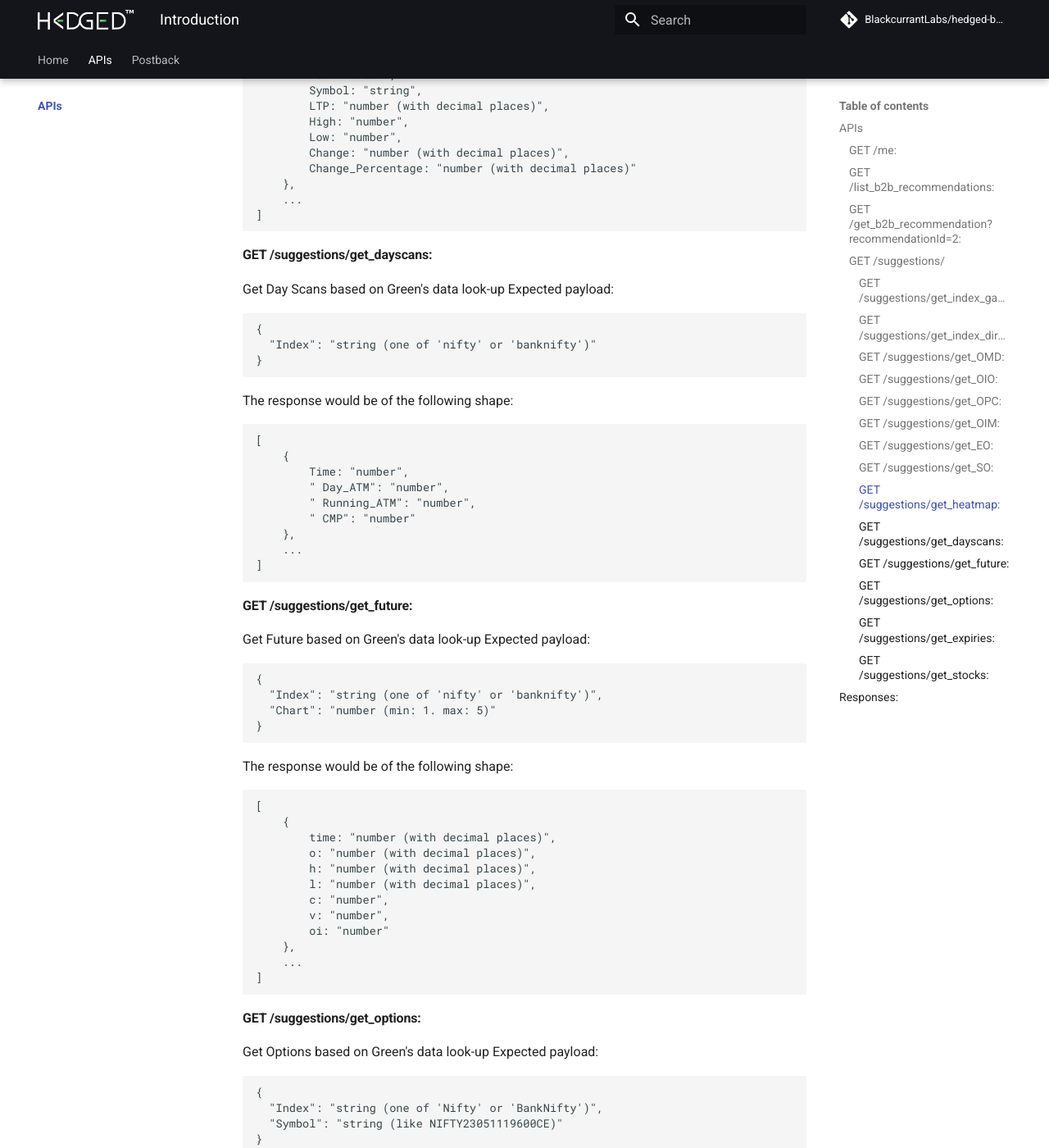
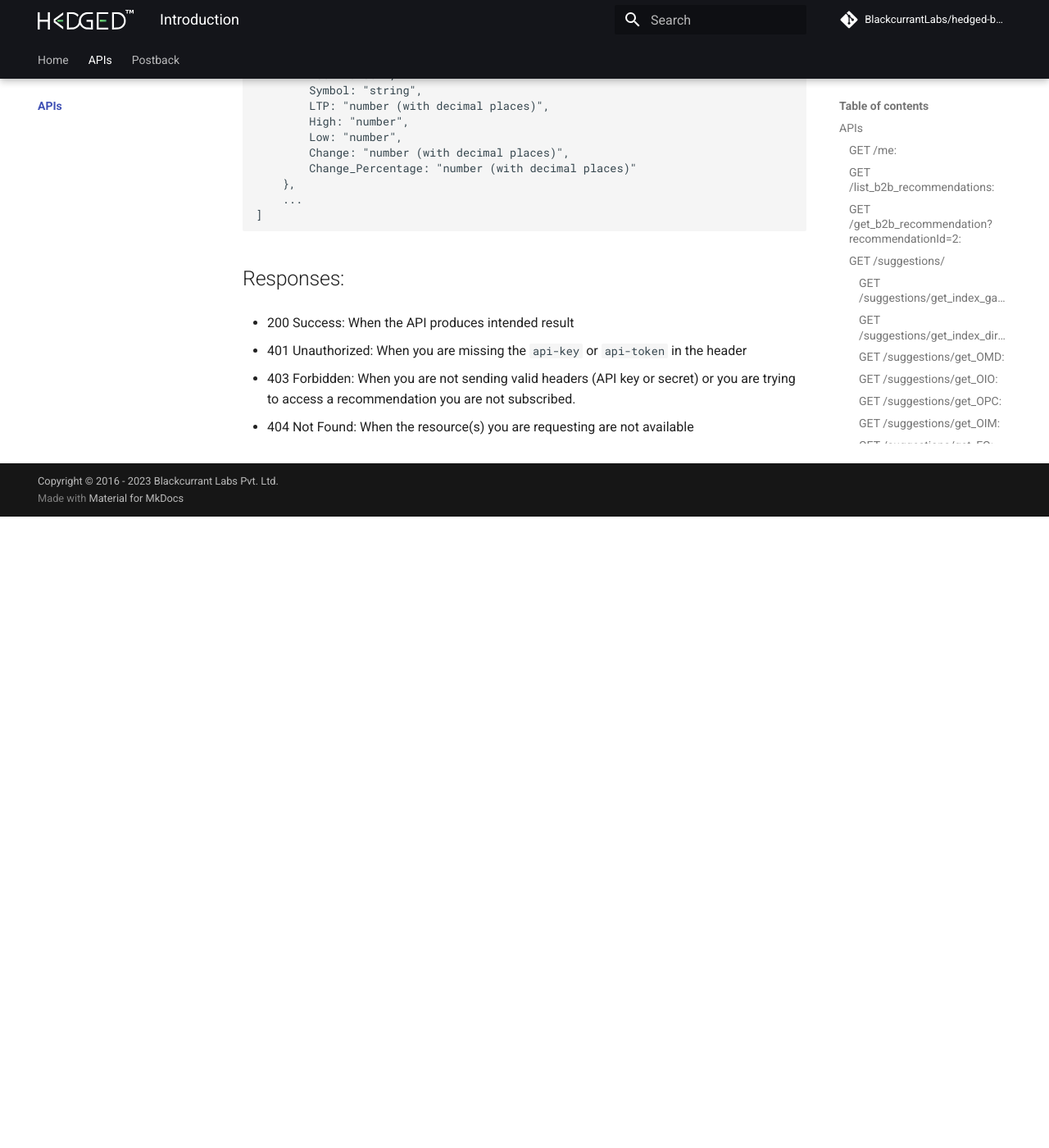
Before and after one commit to BlackcurrantLabs/hedged-b2b, an MkDocs documentation site: the page built from docs/APIs/index.md, in a window 1280 px wide and 1400 px high, scrolled down 5466 px. Shown: the whole window at 82% size. Built offline with MkDocs 1.6.1 and Material for MkDocs 9.7.7, drawn with Linux system fonts in a browser that asks for light colours; comment, search, counter and statistics services are not loaded; after the commit the page ends 6096 px from its top, so only the background shows below that; some of the changed text lies outside the part shown.

Commit message:
Remove APIs that are not public facing

````diff
--- a/docs/APIs/index.md
+++ b/docs/APIs/index.md
@@ -298,140 +298,6 @@ The response would be of the following shape:
 ]
 ```
 
-#### GET /suggestions/get_dayscans:
-
-Get Day Scans based on Green's data look-up
-Expected payload:
-
-```jsonc
-{
-  "Index": "string (one of 'nifty' or 'banknifty')"
-}
-```
-
-The response would be of the following shape:
-
-```jsonc
-[
-    {
-        Time: "number",
-        " Day_ATM": "number",
-        " Running_ATM": "number",
-        " CMP": "number"
-    },
-    ...
-]
-```
-
-#### GET /suggestions/get_future:
-
-Get Future based on Green's data look-up
-Expected payload:
-
-```jsonc
-{
-  "Index": "string (one of 'nifty' or 'banknifty')",
-  "Chart": "number (min: 1. max: 5)"
-}
-```
-
-The response would be of the following shape:
-
-```jsonc
-[
-    {
-        time: "number (with decimal places)",
-        o: "number (with decimal places)",
-        h: "number (with decimal places)",
-        l: "number (with decimal places)",
-        c: "number",
-        v: "number",
-        oi: "number"
-    },
-    ...
-]
-```
-
-#### GET /suggestions/get_options:
-
-Get Options based on Green's data look-up
-Expected payload:
-
-```jsonc
-{
-  "Index": "string (one of 'Nifty' or 'BankNifty')",
-  "Symbol": "string (like NIFTY23051119600CE)"
-}
-```
-
-The response would be of the following shape:
-
-```jsonc
-[
-    {
-        time: "number (with decimal places)",
-        o: "number (with decimal places)",
-        h: "number (with decimal places)",
-        l: "number (with decimal places)",
-        c: "number",
-        v: "number",
-        oi: "number"
-    },
-    ...
-]
-```
-
-#### GET /suggestions/get_expiries:
-
-Get Expiries based on Green's data look-up
-Expected payload:
-
-```jsonc
-{
-  "Index": "string (one of 'Nifty' or 'BankNifty')"
-}
-```
-
-The response would be of the following shape:
-
-```jsonc
-[
-    {
-        Directory: "number",
-        Type: "CW",
-        Expiry: "number (with decimal places)",
-        Active: "number",
-    },
-    ...
-]
-```
-
-#### GET /suggestions/get_stocks:
-
-Get Stocks based on Green's data look-up
-Expected payload:
-
-```jsonc
-{
-  "Index": "string (one of 'Nifty' or 'BankNifty')"
-}
-```
-
-The response would be of the following shape:
-
-```jsonc
-[
-    {
-         "Company Name": "string",
-        Industry: "string",
-        Symbol: "string",
-        Series: "string",
-        "ISIN Code": "string"
-    },
-    ...
-]
-```
-
 ## Responses:
 
 - 200 Success:
````
